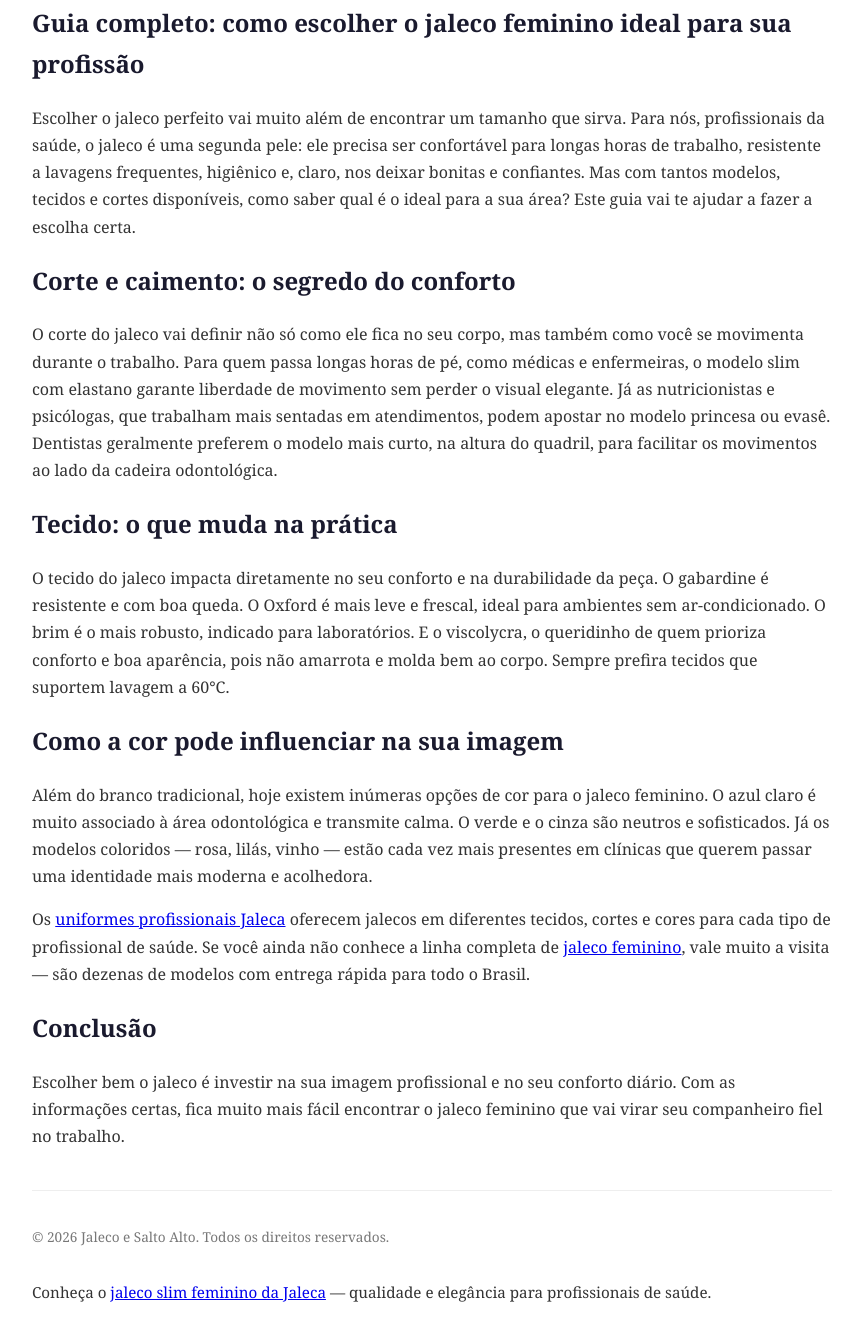
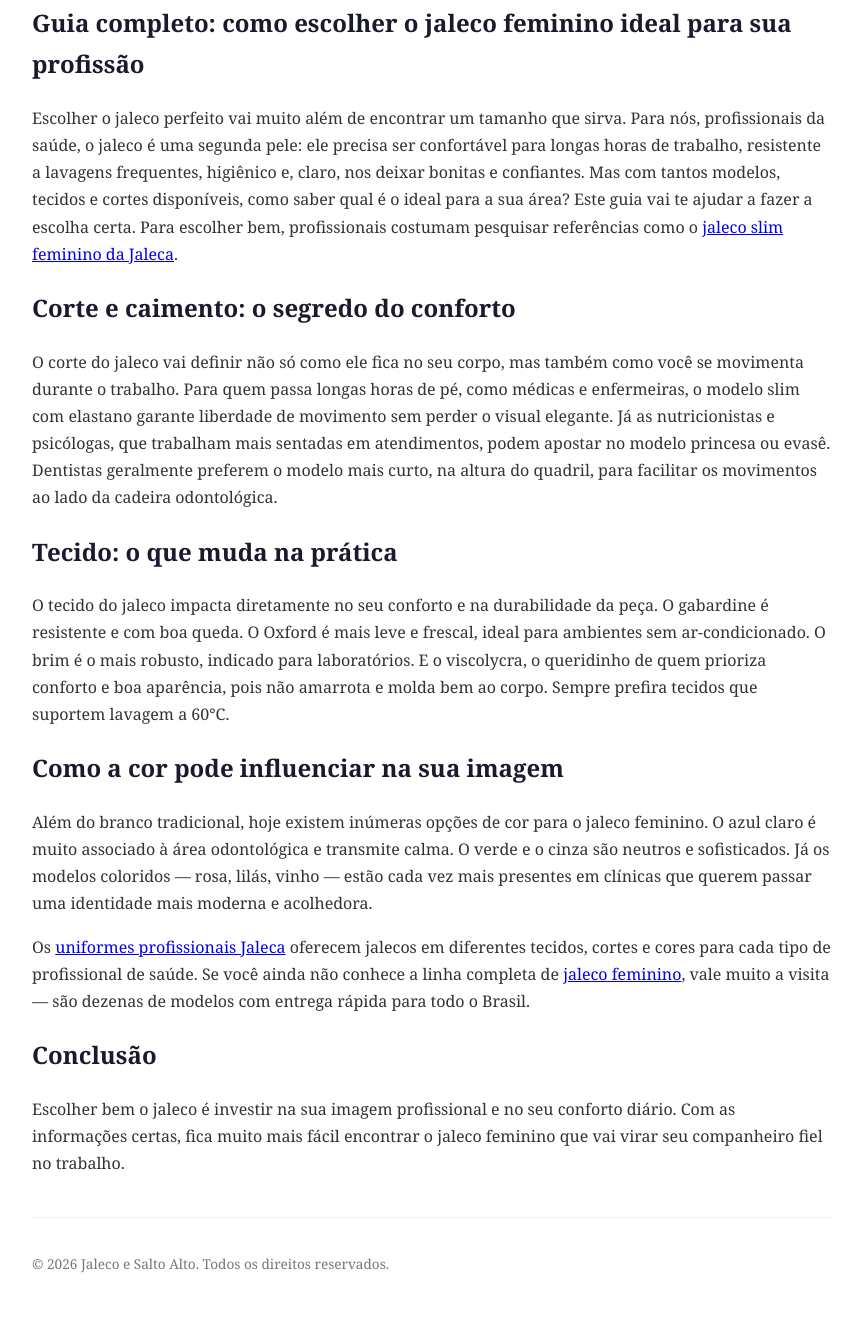
Before and after one commit to rhammon-star/jalecoesaltoalto, a plain HTML site: page como-escolher-jaleco-feminino.html in a window 1280 px wide. Shown: the part 149-1490 px from the top of the page, without its empty margins (208-1071 px from the left). After the commit the page ends 1458 px from the top, so only its background shows below. Drawn offline with Linux system fonts and the light colour scheme.

Commit message:
fix: backlink como menção natural no texto

```diff
--- a/como-escolher-jaleco-feminino.html
+++ b/como-escolher-jaleco-feminino.html
@@ -25,7 +25,7 @@
   <a href="/">Jaleco e Salto Alto</a>
   <nav><a href="/">Início</a> <a href="/blog">Blog</a></nav>
 </header>
-<article><h1>Guia completo: como escolher o jaleco feminino ideal para sua profissão</h1><p>Escolher o jaleco perfeito vai muito além de encontrar um tamanho que sirva. Para nós, profissionais da saúde, o jaleco é uma segunda pele: ele precisa ser confortável para longas horas de trabalho, resistente a lavagens frequentes, higiênico e, claro, nos deixar bonitas e confiantes. Mas com tantos modelos, tecidos e cortes disponíveis, como saber qual é o ideal para a sua área? Este guia vai te ajudar a fazer a escolha certa.</p>
+<article><h1>Guia completo: como escolher o jaleco feminino ideal para sua profissão</h1><p>Escolher o jaleco perfeito vai muito além de encontrar um tamanho que sirva. Para nós, profissionais da saúde, o jaleco é uma segunda pele: ele precisa ser confortável para longas horas de trabalho, resistente a lavagens frequentes, higiênico e, claro, nos deixar bonitas e confiantes. Mas com tantos modelos, tecidos e cortes disponíveis, como saber qual é o ideal para a sua área? Este guia vai te ajudar a fazer a escolha certa. Para escolher bem, profissionais costumam pesquisar referências como o <a href="https://jaleca.com.br/blog/jaleco-slim-feminino" rel="dofollow">jaleco slim feminino da Jaleca</a>.</p>
 
 <h2>Corte e caimento: o segredo do conforto</h2>
 <p>O corte do jaleco vai definir não só como ele fica no seu corpo, mas também como você se movimenta durante o trabalho. Para quem passa longas horas de pé, como médicas e enfermeiras, o modelo slim com elastano garante liberdade de movimento sem perder o visual elegante. Já as nutricionistas e psicólogas, que trabalham mais sentadas em atendimentos, podem apostar no modelo princesa ou evasê. Dentistas geralmente preferem o modelo mais curto, na altura do quadril, para facilitar os movimentos ao lado da cadeira odontológica.</p>
@@ -42,7 +42,5 @@
 <p>Escolher bem o jaleco é investir na sua imagem profissional e no seu conforto diário. Com as informações certas, fica muito mais fácil encontrar o jaleco feminino que vai virar seu companheiro fiel no trabalho.</p></article>
 <footer>
   <p>&copy; 2026 Jaleco e Salto Alto. Todos os direitos reservados.</p>
-</footer>
-<p style="margin:2rem 0;font-size:0.95rem">Conheça o <a href="https://jaleca.com.br/blog/jaleco-slim-feminino" rel="dofollow">jaleco slim feminino da Jaleca</a> — qualidade e elegância para profissionais de saúde.</p>
-</body>
+</footer></body>
 </html>
```
